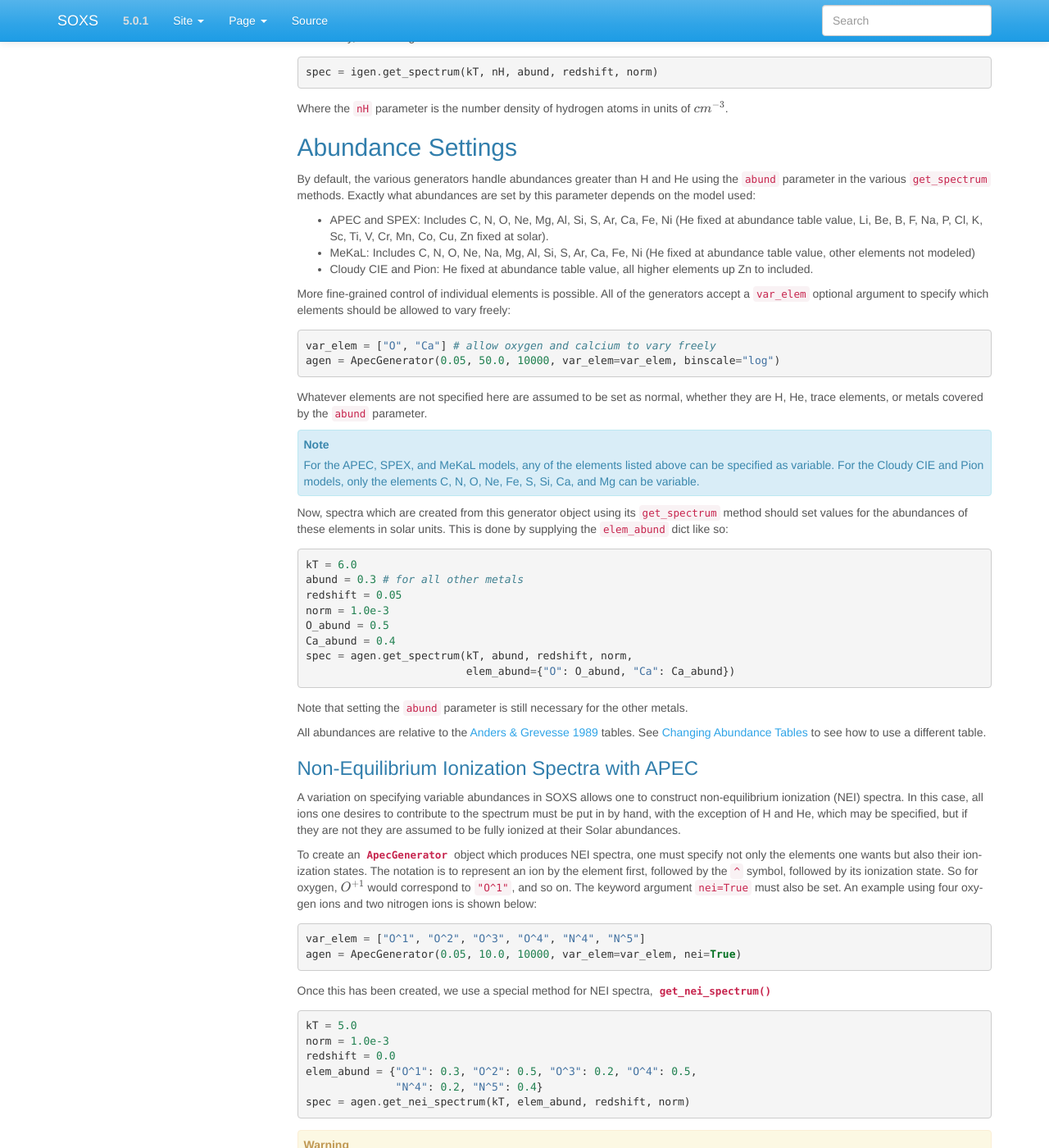
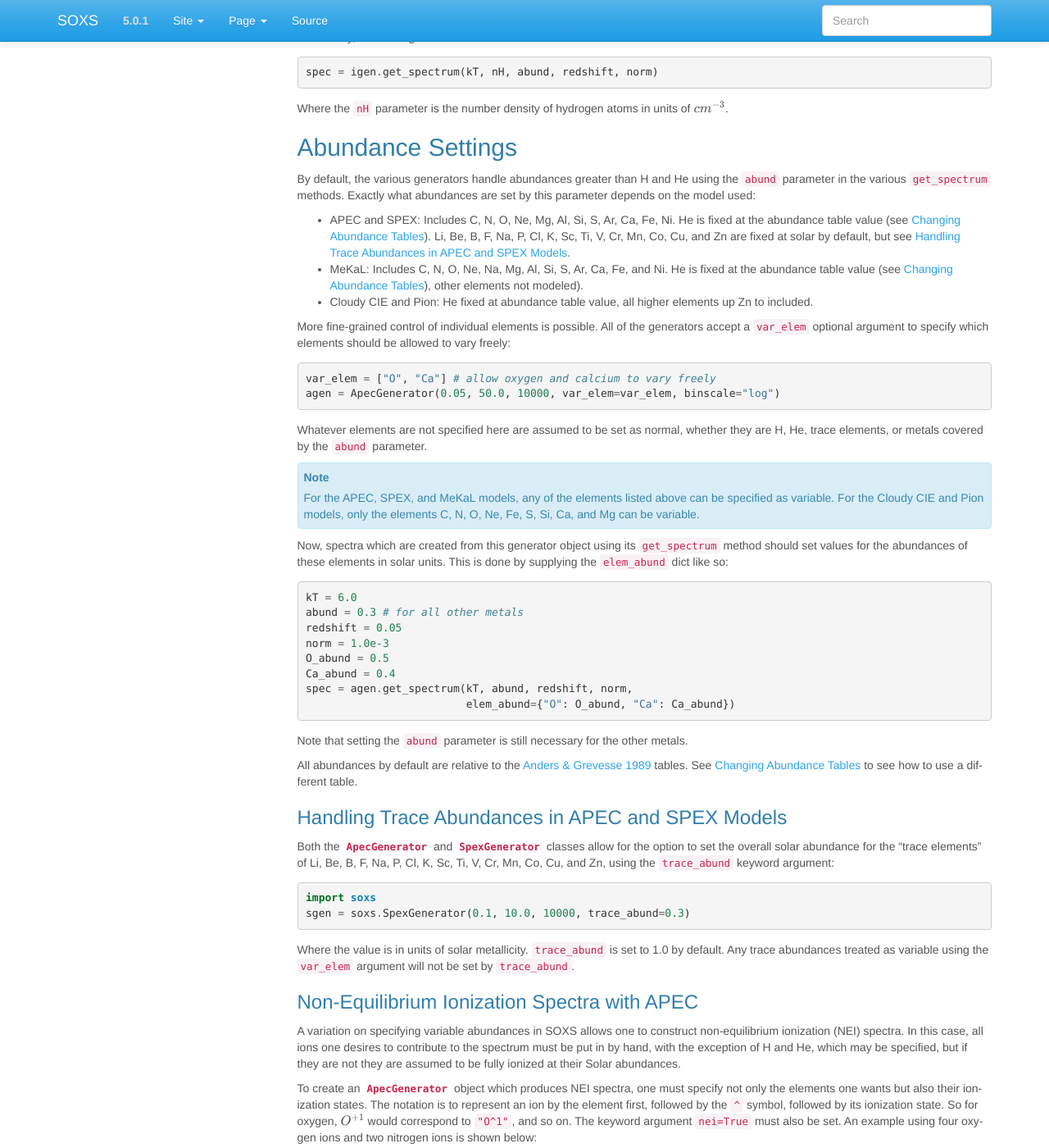
Before and after one commit to lynx-x-ray-observatory/soxs, a Sphinx documentation site: the page built from doc/source/users_guide/thermal_spectra.rst, in a window 1280 px wide and 1400 px high, scrolled down 4130 px. Shown: the whole window at 82% size. Built offline with Sphinx 7.4.7, drawn with Linux system fonts in a browser that asks for light colours; some of the changed text lies outside the part shown.

Commit message:
Some docs

```diff
--- a/doc/source/users_guide/thermal_spectra.rst
+++ b/doc/source/users_guide/thermal_spectra.rst
@@ -321,11 +321,13 @@ By default, the various generators handle abundances greater than H and
 He using the ``abund`` parameter in the various ``get_spectrum`` methods.
 Exactly what abundances are set by this parameter depends on the model used:
 
-* APEC and SPEX: Includes C, N, O, Ne, Mg, Al, Si, S, Ar, Ca, Fe, Ni (He
-  fixed at abundance table value, Li, Be, B, F, Na, P, Cl, K, Sc, Ti,
-  V, Cr, Mn, Co, Cu, Zn fixed at solar).
-* MeKaL: Includes C, N, O, Ne, Na, Mg, Al, Si, S, Ar, Ca, Fe, Ni (He
-  fixed at abundance table value, other elements not modeled)
+* APEC and SPEX: Includes C, N, O, Ne, Mg, Al, Si, S, Ar, Ca, Fe, Ni. He
+  is fixed at the abundance table value (see :ref:`changing-abund-tables`).
+  Li, Be, B, F, Na, P, Cl, K, Sc, Ti, V, Cr, Mn, Co, Cu, and Zn are fixed at
+  solar by default, but see :ref:`trace-abundances`.
+* MeKaL: Includes C, N, O, Ne, Na, Mg, Al, Si, S, Ar, Ca, Fe, and Ni. He is
+  fixed at the abundance table value (see :ref:`changing-abund-tables`),
+  other elements not modeled).
 * Cloudy CIE and Pion: He fixed at abundance table value, all higher
   elements up Zn to included.
 
@@ -366,9 +368,29 @@ in solar units. This is done by supplying the ``elem_abund`` dict like so:
 Note that setting the ``abund`` parameter is still necessary for the other
 metals.
 
-All abundances are relative to the
+All abundances by default are relative to the
 `Anders & Grevesse 1989 <http://adsabs.harvard.edu/abs/1989GeCoA..53..197A>`_
 tables. See :ref:`changing-abund-tables` to see how to use a different table.
+
+.. _trace-abundances:
+
+Handling Trace Abundances in APEC and SPEX Models
++++++++++++++++++++++++++++++++++++++++++++++++++
+
+Both the :class:`~soxs.spectra.thermal_spectra.ApecGenerator` and
+:class:`~soxs.spectra.thermal_spectra.SpexGenerator` classes allow for the
+option to set the overall solar abundance for the "trace elements" of Li,
+Be, B, F, Na, P, Cl, K, Sc, Ti, V, Cr, Mn, Co, Cu, and Zn, using the
+``trace_abund`` keyword argument:
+
+.. code-block:: python
+
+    import soxs
+    sgen = soxs.SpexGenerator(0.1, 10.0, 10000, trace_abund=0.3)
+
+Where the value is in units of solar metallicity. ``trace_abund`` is set to 1.0
+by default. Any trace abundances treated as variable using the ``var_elem``
+argument will not be set by ``trace_abund``.
 
 .. _nei:
 
@@ -422,7 +444,7 @@ Once this has been created, we use a special method for NEI spectra,
 .. _changing-abund-tables:
 
 Changing Abundance Tables
--------------------------
++++++++++++++++++++++++++
 
 The abundance parameters discussed so far assume abundance of a particular
 element or a number of elements relative to the Solar value. Underlying this
```
Also changed, not shown: doc/source/changelog.rst (+13 -0 lines).
